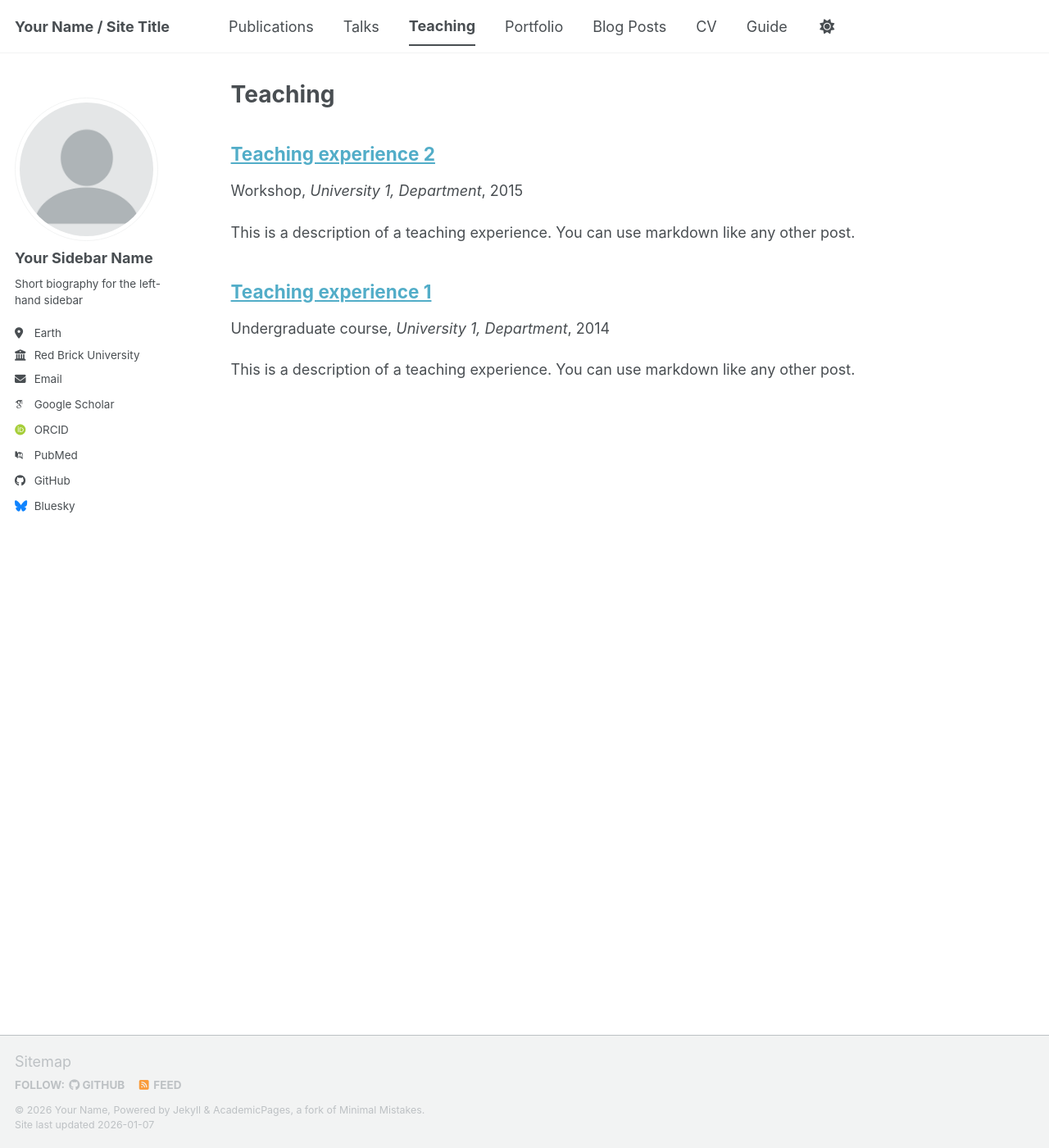
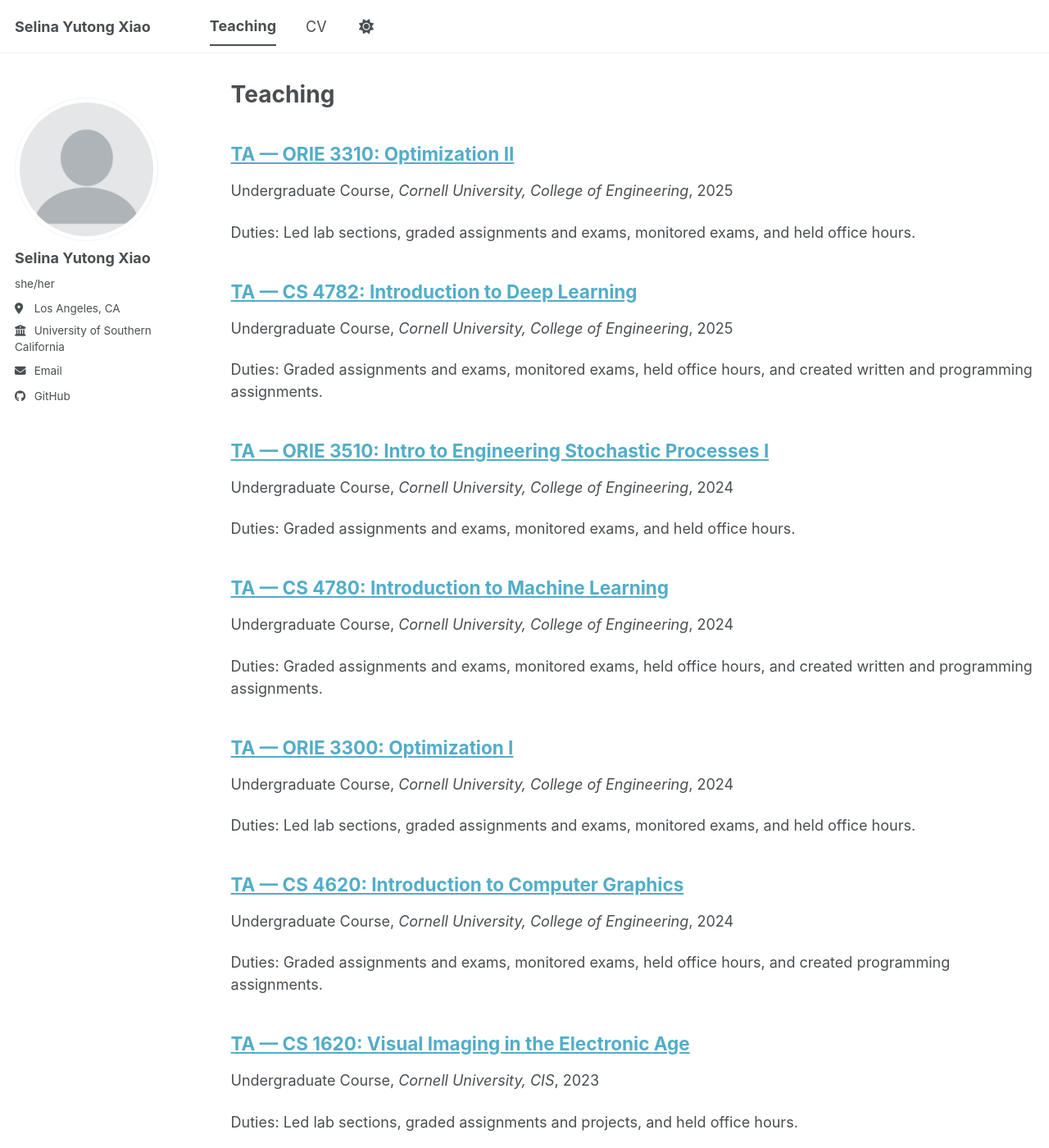
Before and after one commit to yutongselinaxiao/yutongselinaxiao.github.io, a Jekyll site: the page built from _pages/teaching.html, in a window 1280 px wide and 1400 px high. Shown: the whole window at 82% size. Built offline with Jekyll 4.4.1, drawn with Linux system fonts in a browser that asks for light colours; some web fonts are replaced; a script bundle is joined from its source files by our own code; library files that are not in the unit come from our copies; some of the changed text lies outside the part shown.

Commit message:
added TA experiences

```diff
--- a/_config.yml
+++ b/_config.yml
@@ -9,14 +9,14 @@
 # Basic Site Settings
 locale                   : "en-US"
 site_theme               : "default" # The available themes options are "default", "air", "sunrise", "mint", "dirt" and "contrast"
-title                    : "Your Name / Site Title"
+title                    : "Selina Yutong Xiao"
 title_separator          : "-"
-name                     : &name "Your Name"
-description              : &description "Your Name's academic portfolio"   # Update this with a general description of your site, this is the default if not overridden by a page
-url                      : https://academicpages.github.io # The base hostname & protocol for your site e.g. "https://[your GitHub username].github.io",
+name                     : &name "Selina Yutong Xiao"
+description              : &description "Selina Yutong Xiao's academic portfolio"   # Update this with a general description of your site, this is the default if not overridden by a page
+url                      : https://yutongselinaxiao.github.io # The base hostname & protocol for your site e.g. "https://[your GitHub username].github.io",
                                                            # or if you already have some other page hosted on Github then use "https://[your GitHub username].github.io/[Your Repo Name]"
 baseurl                  : "" # the subpath of your site, e.g. "/blog"
-repository               : "academicpages/academicpages.github.io"
+repository               : "yutongselinaxiao/yutongselinaxiao.github.io"
 
 # Site Author - The following control what appear as part of the author content on the side bar.
 #               If a field is blank the icon and link will not appear, otherwise it will be shown.
@@ -24,24 +24,24 @@ repository               : "academicpages/academicpages.github.io"
 author:
   # Biographic information
   avatar           : "profile.png"
-  name             : "Your Sidebar Name"
-  pronouns         : # example: "she/her"
-  bio              : "Short biography for the left-hand sidebar"
-  location         : "Earth"
-  employer         : "Red Brick University"
+  name             : "Selina Yutong Xiao"
+  pronouns         : "she/her"
+  bio              : #"Short biography for the left-hand sidebar"
+  location         : "Los Angeles, CA"
+  employer         : "University of Southern California"
   uri              : # URL
-  email            : "none@example.org"
+  email            : "xiaoyuto@usc.edu"
 
   # Academic websites
   academia         : # URL
   arxiv            : # URL - Update with the correct link to your profile
-  googlescholar    : "https://scholar.google.com/citations?user=PS_CX0AAAAAJ"
+  googlescholar    : # "https://scholar.google.com/citations?user=PS_CX0AAAAAJ"
   inspire-hep      : # URL
   impactstory      : # URL
-  orcid            : "https://orcid.org/yourorcidurl"
+  orcid            : # "https://orcid.org/yourorcidurl"
   semantic         : # URL
   ssrn             : # URL
-  pubmed           : "https://www.ncbi.nlm.nih.gov/pubmed/?term=john+snow"
+  pubmed           : # "https://www.ncbi.nlm.nih.gov/pubmed/?term=john+snow"
   researchgate     : # URL
   scopus           : # URL
   zotero           : # URL
@@ -51,13 +51,13 @@ author:
   bitbucket        : # Username - Update with your username on the site
   codepen          : # Username
   dribbble         : # Username
-  github           : "academicpages"
+  github           : "yutongselinaxiao"
   kaggle           : # Username
   stackoverflow    : # User number or user number and name (i.e., use "1" or "1/jeff-atwood")
 
   # Social media
   artstation       : # Username
-  bluesky          : "bsky.app" # Replace this with you Bluesky username
+  bluesky          : #"bsky.app" # Replace this with you Bluesky username
   facebook         : # Username
   flickr           : # Username
   foursquare       : # Username
@@ -224,15 +224,15 @@ collections:
   teaching:
     output: true
     permalink: /:collection/:path/
-  publications:
-    output: true
-    permalink: /:collection/:path/
-  portfolio:
-    output: true
-    permalink: /:collection/:path/
-  talks:
-    output: true
-    permalink: /:collection/:path/
+  # publications:
+  #   output: true
+  #   permalink: /:collection/:path/
+  # portfolio:
+  #   output: true
+  #   permalink: /:collection/:path/
+  # talks:
+  #   output: true
+  #   permalink: /:collection/:path/
 
 
 # These settings control how pages and collections are included in the site
@@ -265,31 +265,31 @@ defaults:
       share: true
       comments: true
   # _publications
-  - scope:
-      path: ""
-      type: publications
-    values:
-      layout: single
-      author_profile: true
-      share: true
-      comments: true
+  # - scope:
+  #     path: ""
+  #     type: publications
+  #   values:
+  #     layout: single
+  #     author_profile: true
+  #     share: true
+  #     comments: true
   # _portfolio
-  - scope:
-      path: ""
-      type: portfolio
-    values:
-      layout: single
-      author_profile: true
-      share: true
-      comment: true
+  # - scope:
+  #     path: ""
+  #     type: portfolio
+  #   values:
+  #     layout: single
+  #     author_profile: true
+  #     share: true
+  #     comment: true
   # _talks
-  - scope:
-      path: ""
-      type: talks
-    values:
-      layout: talk
-      author_profile: true
-      share: true
+  # - scope:
+  #     path: ""
+  #     type: talks
+  #   values:
+  #     layout: talk
+  #     author_profile: true
+  #     share: true
 
 
 # Sass/SCSS
--- a/_data/cv.json
+++ b/_data/cv.json
@@ -1,14 +1,14 @@
 {
   "basics": {
-    "name": "Your Sidebar Name",
-    "email": "none@example.org",
+    "name": "Selina Yutong Xiao",
+    "email": "xiaoyuto@usc.edu",
     "phone": "",
     "website": "https://academicpages.github.io",
     "summary": "Currently employed at Red Brick University. Short biography for the left-hand sidebar",
     "location": {
       "address": "",
       "postalCode": "",
-      "city": "Earth",
+      "city": "Los Angeles",
       "countryCode": "US",
       "region": ""
     },
@@ -33,30 +33,21 @@
   "work": [],
   "education": [
     {
-      "institution": "GitHub University",
-      "area": "Ph.D in Version Control Theory",
+      "institution": "University of Southern California",
+      "area": "Ph.D in Industrial and Systems Engineering",
       "studyType": "",
-      "startDate": "",
-      "endDate": "2018",
-      "gpa": null,
+      "startDate": "2025",
+      "endDate": "",
+      "gpa": 4.0,
       "courses": []
     },
     {
-      "institution": "GitHub University",
-      "area": "M.S. in Jekyll",
+      "institution": "Cornell University",
+      "area": "B.S. in Computer Science, B.S. in Operations Research and Information Engineering",
       "studyType": "",
-      "startDate": "",
-      "endDate": "2014",
-      "gpa": null,
-      "courses": []
-    },
-    {
-      "institution": "GitHub University",
-      "area": "B.S. in GitHub",
-      "studyType": "",
-      "startDate": "",
-      "endDate": "2012",
-      "gpa": null,
+      "startDate": "2021",
+      "endDate": "2025",
+      "gpa": 3.97,
       "courses": []
     }
   ],
--- a/_pages/cv.md
+++ b/_pages/cv.md
@@ -11,35 +11,38 @@ redirect_from:
 
 Education
 ======
-* Ph.D in Version Control Theory, GitHub University, 2018 (expected)
-* M.S. in Jekyll, GitHub University, 2014
-* B.S. in GitHub, GitHub University, 2012
+* Ph.D in Industrial and Systems Engineering, University of Southern California, 2030 (expected)
+* B.S. in Computer Science, B.S. in Operations Research and Information Engineering, Cornell University, 2025
 
-Work experience
+Research experience
 ======
-* Spring 2024: Academic Pages Collaborator
-  * GitHub University
-  * Duties includes: Updates and improvements to template
-  * Supervisor: The Users
+* Fall 2025 - now: Research Assistant
+  * University of Southern California
+  * Research Topic: Research on online adaptive ADMM using hypergradient methods for large-scale constrained optimization.
+  * Supervisor: Professor Meisam Razavaiyayn
 
-* Fall 2015: Research Assistant
-  * GitHub University
-  * Duties included: Merging pull requests
-  * Supervisor: Professor Hub
+* Fall 2023 - Spring 2025: Undergraduate Researcher
+  * Cornell University
+  * Research Topic: Developed integer programming models for large-scale exam scheduling with fairness and conflict-reduction objectives.
+  * Supervisor: Professor David Shmoys
 
-* Summer 2015: Research Assistant
-  * GitHub University
-  * Duties included: Tagging issues
-  * Supervisor: Professor Git
+* Summer 2024 - Fall 2024: Undergraduate Researcher
+  * Cornell University
+  * Research Topic: Built data pipelines and training workflows for large-scale vision–language modeling on multimodal satellite image datasets.
+  * Supervisor: Professor Kavita Bala, Professor Bharath Hariharan
+
+* Spring 2021 - Spring 2024: Undergraduate Researcher
+  * Cornell University
+  * Research Topic: Developed Nvidia Omniverse UI and machine learning pipelines for sketch-to-3D reconstruction using generative models and geometric representations.
+  * Supervisor: Professor Donald P. Greenberg
 
 Skills
 ======
-* Skill 1
-* Skill 2
-  * Sub-skill 2.1
-  * Sub-skill 2.2
-  * Sub-skill 2.3
-* Skill 3
+* Programming Languages and Tools
+  * Python, Java, MATLAB, C, SQL
+* Machine Learning Packages
+  * PyTorch, Jax, Numpy, Pandas
+* Optimization and Machine Learning Theory
 
 Publications
 ======
--- a/_pages/teaching.html
+++ b/_pages/teaching.html
@@ -8,5 +8,5 @@ author_profile: true
 {% include base_path %}
 
 {% for post in site.teaching reversed %}
-  {% include archive-single.html %}
+{% include archive-single.html %}
 {% endfor %}
--- a/_sass/layout/_sidebar.scss
+++ b/_sass/layout/_sidebar.scss
@@ -7,8 +7,8 @@
    ========================================================================== */
 
 .sidebar {
-  -webkit-transform: translate3d(0, 0 , 0);
-          transform: translate3d(0, 0 , 0);
+  -webkit-transform: translate3d(0, 0, 0);
+  transform: translate3d(0, 0, 0);
 
   @include clearfix();
   margin-bottom: 1em;
@@ -19,7 +19,7 @@
 
   @media screen and (min-width: $sidebar-screen-min-width) {
     height: 100vh;
-    overflow-y: auto;               // Add scrollbar if the sidebar is too long
+    overflow-y: auto; // Add scrollbar if the sidebar is too long
     position: fixed;
     padding-top: $masthead-height;
   }
@@ -28,7 +28,7 @@
     @include span(2 of 12);
     opacity: 1;
     -webkit-transition: opacity 0.2s ease-in-out;
-            transition: opacity 0.2s ease-in-out;
+    transition: opacity 0.2s ease-in-out;
 
     &:hover {
       opacity: 1;
@@ -40,16 +40,22 @@
     padding-right: 0;
   }
 
-  h2, h3, h4, h5, h6 {
+  h2,
+  h3,
+  h4,
+  h5,
+  h6 {
     margin-bottom: 0;
     font-family: $sans-serif-narrow;
   }
 
-  h3, h4 {
+  h3,
+  h4 {
     font-size: $type-size-5;
   }
 
-  p, li {
+  p,
+  li {
     font-family: $sans-serif;
     font-size: $type-size-6;
     line-height: 1.5;
@@ -117,20 +123,20 @@
       }
     }
 
-    > li > a {
+    >li>a {
       font-weight: bold;
     }
 
-    li ul > li a {
+    li ul>li a {
       padding-left: 1rem;
       font-weight: normal;
     }
 
-    li ul li ul > li a {
+    li ul li ul>li a {
       padding-left: 2rem;
     }
 
-    li ul li ul li ul > li a {
+    li ul li ul li ul>li a {
       padding-left: 3rem;
     }
   }
@@ -187,6 +193,7 @@
     margin-bottom: 10px;
   }
 }
+
 .sidebar .author__name {
   font-family: $sans-serif;
   font-size: $type-size-5;
@@ -194,6 +201,7 @@
 
 .sidebar .author__desktop {
   display: none;
+
   @media screen and (min-width: 1024px) {
     display: block;
   }
@@ -304,7 +312,7 @@
   }
 
   li {
-    white-space: nowrap;
+    white-space: normal;
   }
 
   a {
--- a/_teaching/2014-spring-teaching-1.md
+++ /dev/null
@@ -1,20 +0,0 @@
----
-title: "Teaching experience 1"
-collection: teaching
-type: "Undergraduate course"
-permalink: /teaching/2014-spring-teaching-1
-venue: "University 1, Department"
-date: 2014-01-01
-location: "City, Country"
----
-
-This is a description of a teaching experience. You can use markdown like any other post.
-
-Heading 1
-======
-
-Heading 2
-======
-
-Heading 3
-======
--- a/_teaching/2015-spring-teaching-2.md
+++ /dev/null
@@ -1,20 +0,0 @@
----
-title: "Teaching experience 2"
-collection: teaching
-type: "Workshop"
-permalink: /teaching/2015-spring-teaching-1
-venue: "University 1, Department"
-date: 2015-01-01
-location: "City, Country"
----
-
-This is a description of a teaching experience. You can use markdown like any other post.
-
-Heading 1
-======
-
-Heading 2
-======
-
-Heading 3
-======
--- /dev/null
+++ b/_teaching/2023-fall-teaching_cs1620.md
@@ -0,0 +1,11 @@
+---
+title: "TA — CS 1620: Visual Imaging in the Electronic Age"
+collection: teaching
+type: "Undergraduate Course"
+permalink: /teaching/2023-fall-cs-1620
+venue: "Cornell University, CIS"
+date: 2023-08-23
+location: "Ithaca, NY"
+---
+
+Duties: Led lab sections, graded assignments and projects, and held office hours.
--- /dev/null
+++ b/_teaching/2024-fall-teaching_cs4620.md
@@ -0,0 +1,10 @@
+---
+title: "TA — CS 4620: Introduction to Computer Graphics"
+collection: teaching
+type: "Undergraduate Course"
+venue: "Cornell University, College of Engineering"
+date: 2024-01-20
+location: "Ithaca, NY"
+---
+
+Duties: Graded assignments and exams, monitored exams, held office hours, and created programming assignments.
--- /dev/null
+++ b/_teaching/2024-fall-teaching_orie3300.md
@@ -0,0 +1,10 @@
+---
+title: "TA — ORIE 3300: Optimization I"
+collection: teaching
+type: "Undergraduate Course"
+venue: "Cornell University, College of Engineering"
+date: 2024-01-20
+location: "Ithaca, NY"
+---
+
+Duties: Led lab sections, graded assignments and exams, monitored exams, and held office hours.
--- /dev/null
+++ b/_teaching/2024-spring-teaching_cs4780.md
@@ -0,0 +1,11 @@
+---
+title: "TA — CS 4780: Introduction to Machine Learning"
+collection: teaching
+type: "Undergraduate Course"
+permalink: /teaching/2024-spring-cs-4780
+venue: "Cornell University, College of Engineering"
+date: 2024-08-20
+location: "Ithaca, NY"
+---
+
+Duties: Graded assignments and exams, monitored exams, held office hours, and created written and programming assignments.
--- /dev/null
+++ b/_teaching/2024-spring-teaching_orie3510.md
@@ -0,0 +1,11 @@
+---
+title: "TA — ORIE 3510: Intro to Engineering Stochastic Processes I"
+collection: teaching
+type: "Undergraduate Course"
+permalink: /teaching/2024-spring-orie-3510
+venue: "Cornell University, College of Engineering"
+date: 2024-08-20
+location: "Ithaca, NY"
+---
+
+Duties: Graded assignments and exams, monitored exams, and held office hours.
--- /dev/null
+++ b/_teaching/2025-spring-teaching_cs4782.md
@@ -0,0 +1,11 @@
+---
+title: "TA — CS 4782: Introduction to Deep Learning"
+collection: teaching
+type: "Undergraduate Course"
+permalink: /teaching/2025-spring-cs-4782
+venue: "Cornell University, College of Engineering"
+date: 2025-01-18
+location: "Ithaca, NY"
+---
+
+Duties: Graded assignments and exams, monitored exams, held office hours, and created written and programming assignments.
--- /dev/null
+++ b/_teaching/2025-spring-teaching_orie3310.md
@@ -0,0 +1,11 @@
+---
+title: "TA — ORIE 3310: Optimization II"
+collection: teaching
+type: "Undergraduate Course"
+permalink: /teaching/2025-spring-orie-3310
+venue: "Cornell University, College of Engineering"
+date: 2025-01-18
+location: "Ithaca, NY"
+---
+
+Duties: Led lab sections, graded assignments and exams, monitored exams, and held office hours.
--- /dev/null
+++ b/_watch_test.txt
@@ -0,0 +1 @@
+Mon Jan  5 16:10:44 PST 2026
```
Also changed, not shown: _data/navigation.yml (+10 -10 lines), index.md (added).
